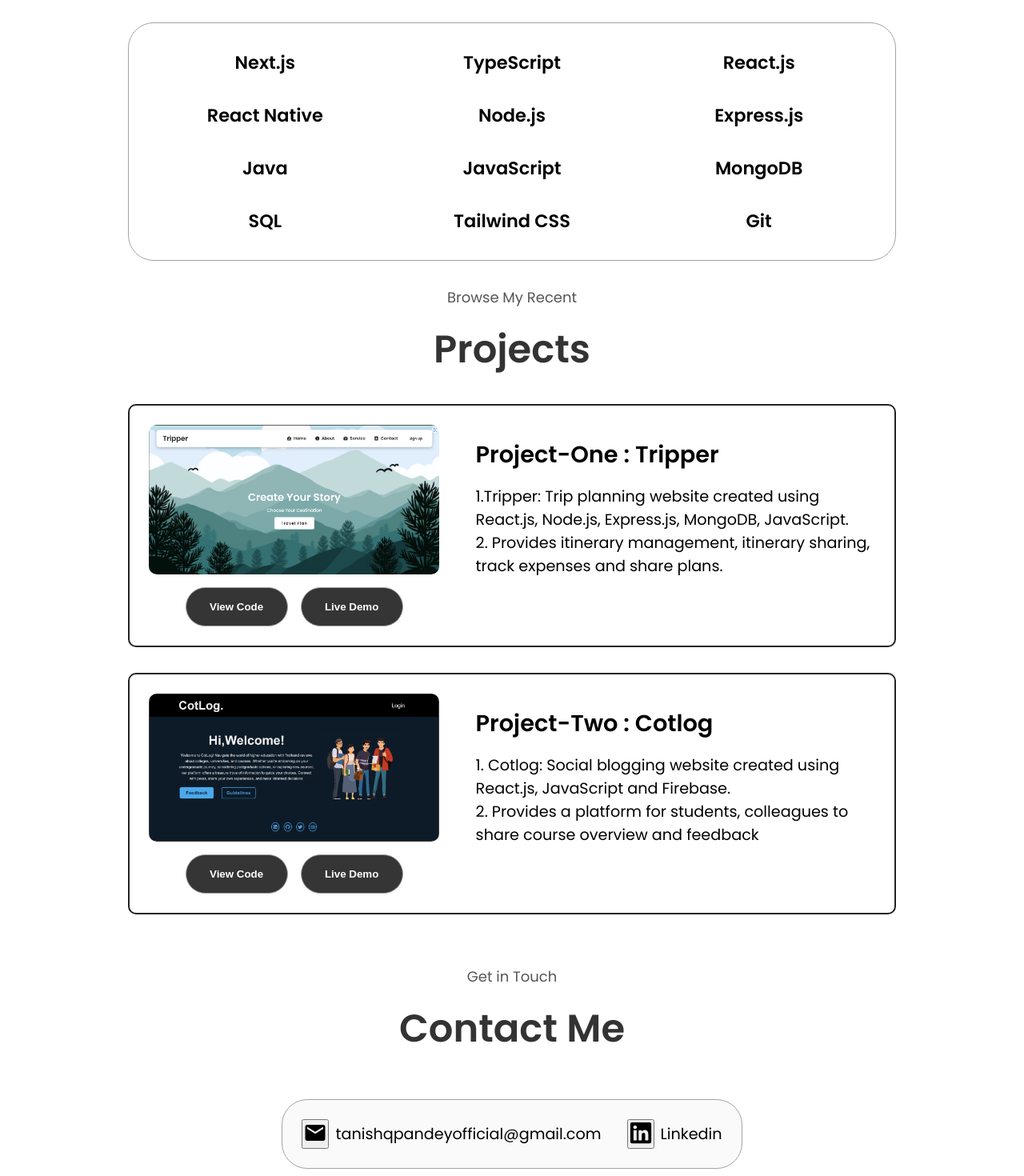
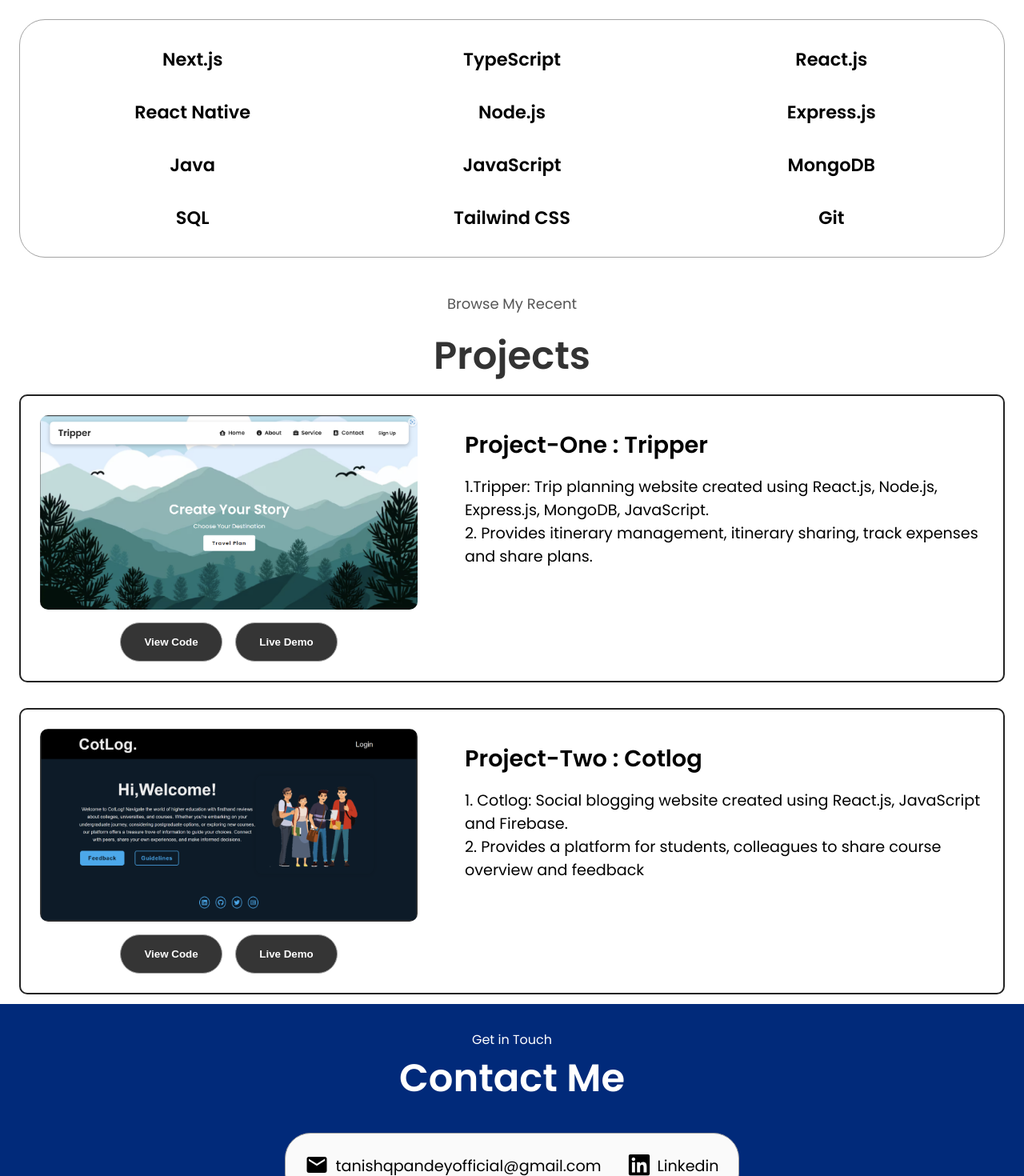
Before and after one commit to tanishqpandey26/digital-resume, a React (Create React App) app: page / in a window 1280 px wide. Shown: the part 1330-2800 px from the top of the page at 80% size. Built offline with nearby package versions, Linux system fonts and the light colour scheme.

Commit message:
ui improved

```diff
--- a/src/App.css
+++ b/src/App.css
@@ -17,7 +17,6 @@ html {
 section {
   padding-top: 4vh;
   height: fit-content;
-  margin: 0 10rem;
   box-sizing: border-box;
   min-height: fit-content;
 }
@@ -29,10 +28,6 @@ li{
 a{
   color: #000;
   text-decoration: none;
-
-  &:hover{
-    color: #2e86c1;
-  }
 }
 
 button{
--- a/src/components/AboutMeStyles.css
+++ b/src/components/AboutMeStyles.css
@@ -1,8 +1,8 @@
 
 #about {
-
   background-color: #f4f4f4;
   text-align: center;
+  margin: 12px 12px;
 }
 
 
@@ -14,10 +14,10 @@
 
 
 .title {
+  margin: 12px 12px;
   font-size: 2.25rem;
   font-weight: 600;
   color: #333;
-  margin-bottom: 1.25rem;
 }
 
 
--- a/src/components/Contact.js
+++ b/src/components/Contact.js
@@ -36,8 +36,8 @@ const Contact = forwardRef((props, ref) => {
 
 
     <section id="contact" ref={ref}>
-      <p class="section__text__p1">Get in Touch</p>
-      <h1 class="title">Contact Me</h1>
+      <p class="contact-mini-title">Get in Touch</p>
+      <h1 class="contact-title">Contact Me</h1>
       <div class="contact-info-upper-container">
 
         <div class="contact-info-container">
--- a/src/components/ContactStyles.css
+++ b/src/components/ContactStyles.css
@@ -1,14 +1,19 @@
-
 
 #contact {
     display: flex;
     justify-content: center;
     flex-direction: column;
     height: auto;
+    background-color: #012a7a;
+    color:#fff;
   }
 
+  .contact-mini-title{
+    color:#fff;
+    text-align: center;
+  }
 
-  .title {
+  .contact-title{
     font-size: 3rem;
     text-align: center;
   }
@@ -32,6 +37,17 @@
     margin: 1rem;
   }
 
+  .contact-info-container button {
+    background: none;
+    border: none;
+    cursor: pointer;
+    padding: 0;
+   }
+
+   .contact-info-container a:hover {
+   color: #e0531f;
+  }
+
   .contact-info-container p {
     font-size: larger;
   }
@@ -51,6 +67,7 @@
 
   .form-container h1 {
     text-align: center !important;
+    color: #fff;
   }
 
   .form-container form {
@@ -78,7 +95,7 @@
 
   .form-container button {
     color: #fff;
-    background-color: #333;
+    background-color: #e0531f;
     display: inline;
     box-shadow: 0 0 10px rgba(0,0, 0, 0.1) !important;
     border-radius: 10px;
@@ -87,7 +104,7 @@
   }
 
   .form-container button:hover {
-    background-color: #555;
+    background-color: #eb9372;
   }
 
   .form-container span {
@@ -104,24 +121,10 @@
 
   #contact{
     height: fit-content;
+    margin: 0 ;
   }
 }
 
-@media screen and (max-width:850px){
-
-  .form-container{
-
-      margin: 1rem 1.5rem !important;
-
-  }
-
-  .form-container form {
-
-      padding-top: 2rem;
-      width: 90%;
-
-  }
-}
 
 @media screen and (max-width: 600px) {
 
@@ -135,17 +138,10 @@
     font-size: 1rem;
   }
 
-  .form-container{
-
-    margin: 1rem 1.5rem !important;
-
-}
-
 .form-container form {
 
     padding-top: 2rem;
     width: 90%;
-
 }
 
 }
--- a/src/components/Footer.js
+++ b/src/components/Footer.js
@@ -1,5 +1,6 @@
 import React from 'react';
 import "./FooterStyles.css";
+import {FaGithub,FaLinkedin,FaTwitter} from "react-icons/fa";
 
 const Footer = () =>{
 
@@ -17,19 +18,15 @@ const Footer = () =>{
             <div>
 
                 <a href='https://www.linkedin.com/in/pandey26tanishq'>
-                <i className='fa-brands fa-linkedin'></i>
+                <FaLinkedin/>
+                </a>
+
+                <a href='https://twitter.com/tanishqvatsa26'>
+                <FaTwitter/>
                 </a>
 
                 <a href='https://github.com/tanishqpandey26'>
-                <i className='fa-brands fa-github'></i>
-                </a>
-
-                <a href='https://twitter.com/tanishqvatsa26'>
-                <i className='fa-brands fa-twitter'></i>
-                </a>
-
-                <a href='https://digital-resume-fawn.vercel.app/'>
-                <i className='fa-solid fa-file-pdf'></i>
+                <FaGithub/>
                 </a>
 
             </div>
@@ -49,7 +46,7 @@ const Footer = () =>{
             </div>
 
 <div>
-<h4>Socials</h4>
+<h4>Social</h4>
 
 <a href='https://www.linkedin.com/in/pandey26tanishq'>Linkedin</a>
 <a href='https://twitter.com/tanishqvatsa26'>Twitter</a>
@@ -90,9 +87,3 @@ const Footer = () =>{
 }
 
 export default Footer;
-
-// About Me</a></li>
-//           <li><a href=>Skills</a></li>
-//           <li><a href=>Projects</a></li>
-//           <li><a href="">Contact</a></li>
-//           <li><a href="">Blogs</a>
--- a/src/components/FooterStyles.css
+++ b/src/components/FooterStyles.css
@@ -1,13 +1,12 @@
 .footer{
 
   margin-top: 40px;
-  padding: 4rem 6rem;
+  padding: 2rem 3rem;
   background: #000;
   color: #fff;
 }
 
 .top{
-
   display: flex;
   align-items: center;
   text-align: start;
@@ -15,20 +14,21 @@
   flex-wrap: wrap;
 }
 
-.top i{
-
+.top a {
+  display: inline-block;
+  font-size: 1.75rem;
+  margin-left: 1rem;
+  color: transparent;
+  transition: color 0.3s ease-in-out;
   color: #fff;
-  font-size: 2rem;
-  margin-left: 1rem;
 }
 
-.top i:hover{
-
+.top a:hover {
   color: #01959a;
 }
 
+
 .bottom{
-
   padding-top: 2rem;
   text-align: start;
   display: flex;
@@ -53,9 +53,15 @@
 .bottom a{
 
   text-decoration: none;
-  color: #fafafa;
+  color: #FFFFF7;
   padding-bottom: 0.4rem;
   font-size: 1.1rem;
+  transition: color 0.3s ease-in-out, transform 0.2s ease-in-out;
+}
+
+.bottom a:hover {
+  color: #01959a;
+  transform: translateY(1px);
 }
 
 .footer-copyright{
--- a/src/components/NavbarStyles.css
+++ b/src/components/NavbarStyles.css
@@ -28,8 +28,22 @@ nav ul{
   gap: 3.2rem;
 }
 
+nav ul li a {
+  color: #0070f3;
+}
+
 .ham-menu{
   display: none;
+
+}
+
+.ham-menu button {
+  background: none;
+  border: none;
+  cursor: pointer;
+  padding: 0;
+  font-size: 1.5rem;
+  color: #0070f3;
 }
 
 
--- a/src/components/ProjectsStyles.css
+++ b/src/components/ProjectsStyles.css
@@ -1,5 +1,5 @@
 #projects {
-  position: relative;
+  margin: 12px 12px;
   height: auto;
 }
 
@@ -12,7 +12,7 @@
   display: flex;
   flex-direction: column;
   gap: 2rem;
-  margin: 2rem auto;
+  margin: 12px 12px;
 }
 
 .project-card {
--- a/src/components/SkillsStyles.css
+++ b/src/components/SkillsStyles.css
@@ -1,5 +1,5 @@
 #experience {
-  position: relative;
+  margin: 12px 12px;
   height: auto;
 }
 
@@ -12,6 +12,7 @@
   display: flex;
   justify-content: center;
   flex-direction: column;
+  margin: 12px 12px;
 }
 
 .about-containers {
```
